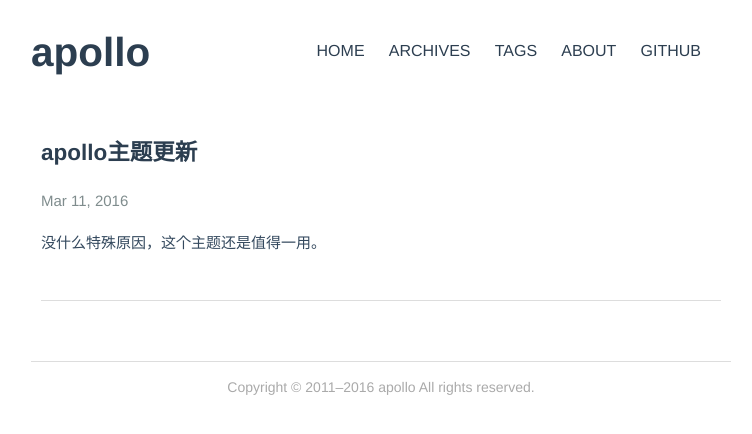
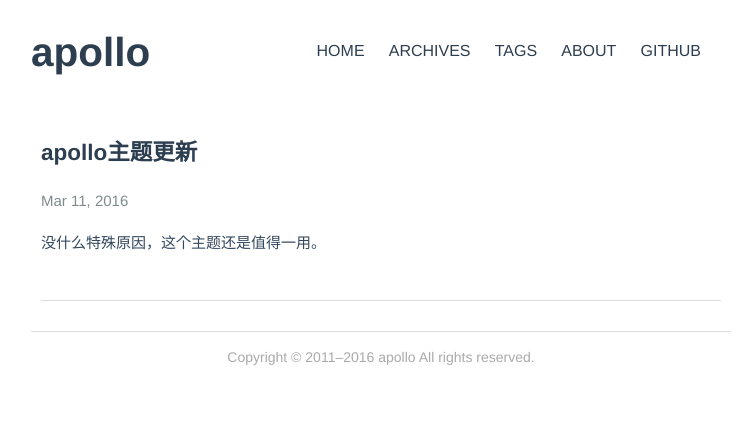
Before and after one commit to Treri/jekyll-theme-apollo, a Jekyll site: the page built from index.html, in a window 1280 px wide. Shown: the top 434 px of the page, without its empty margins (259-1011 px from the left). Built offline with Jekyll 4.4.1, drawn with Linux system fonts in a browser that asks for light colours; some web fonts are replaced; the list of posts is cut into pages by our own code.

Commit message:
show paginator when multi pages or posts

```diff
--- a/_layouts/post.html
+++ b/_layouts/post.html
@@ -9,6 +9,7 @@ layout: default
       <div class="post-time">{{ page.date | date_to_utc | date: '%b %d, %Y' }}</div>
       <div class="post-content">{{ content }}</div>
     </article>
+    {% if page.previous or page.next %}
     <div class="paginator">
       {% if page.previous %}
       <a href="{{ site.url | append: site.baseurl }}{{ page.previous.url }}" title="{{ page.previous.title }}" class="prev">PREV</a>
@@ -17,6 +18,7 @@ layout: default
       <a href="{{ site.url | append: site.baseurl }}{{ page.next.url }}" title="{{ page.next.title }}" class="prev">NEXT</a>
       {% endif %}
     </div>
+    {% endif %}
   </div>
 
   {% include comments %}
--- a/index.html
+++ b/index.html
@@ -15,6 +15,7 @@ layout: default
     </li>
     {% endfor %}
   </ul>
+  {% if paginator.total_pages > 1 %}
   <div class="paginator">
     {% if paginator.previous_page %}
     <a href="{{ site.url | append: site.baseurl }}{{ paginator.previous_page_path }}" class="prev">PREV</a>
@@ -23,4 +24,5 @@ layout: default
     <a href="{{ site.url | append: site.baseurl }}{{ paginator.next_page_path }}" class="prev">NEXT</a>
     {% endif %}
   </div>
+  {% endif %}
 </section>
```
